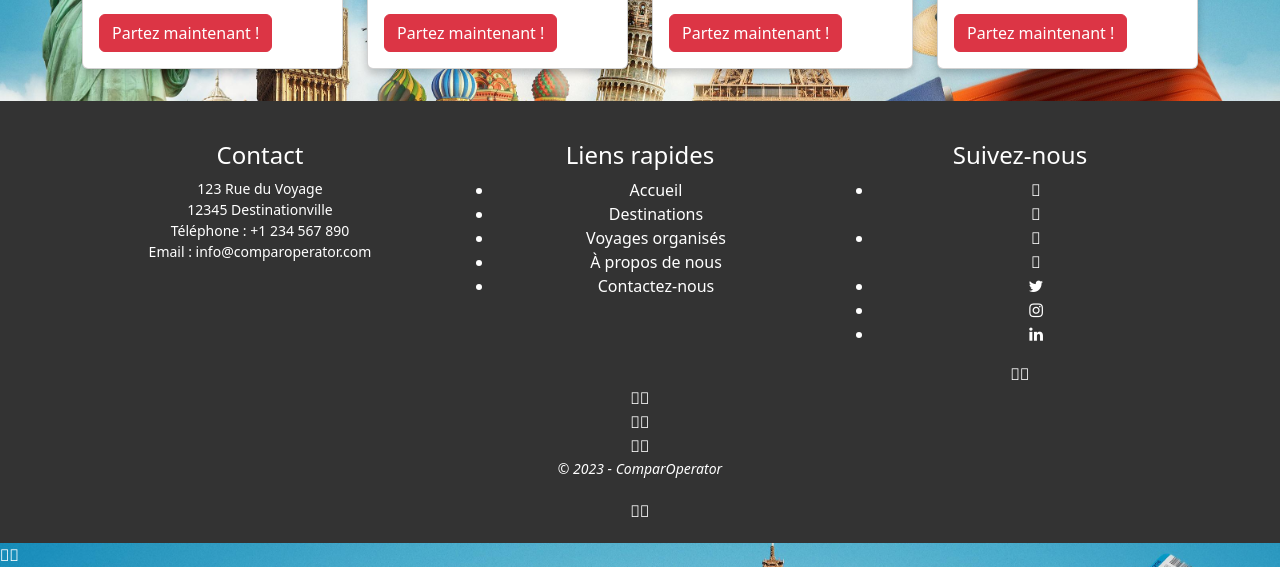
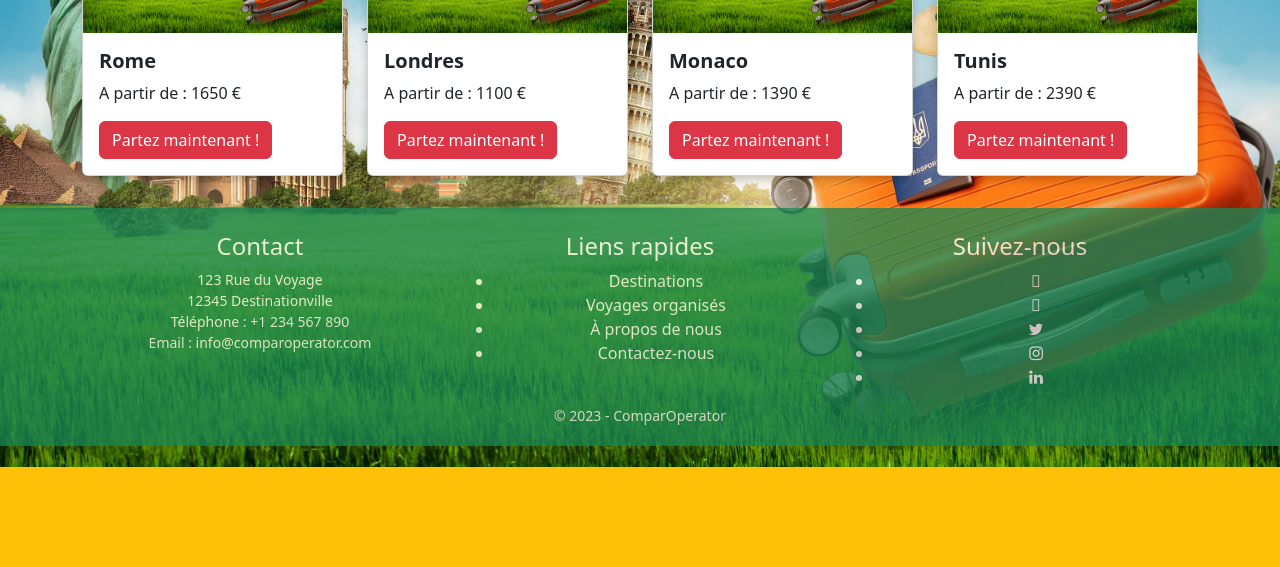
Before and after one commit to lea4203/Projet_ComparOperator, a PHP site: page /Projet_ComparOperator/ in a window 1280 px wide. Shown: the part 333-900 px from the top of the page. After the commit the page ends 800 px from the top, so only its background shows below. Run offline with PHP 8.4, Linux system fonts and the light colour scheme; data comes from the database, SQL or seed files in the repository; some libraries are stand-ins or nearby versions.

Commit message:
Maj Index

```diff
--- a/css/style.css
+++ b/css/style.css
@@ -17,7 +17,7 @@
 }
 
 footer {
-    background-color: #333;
+    background-color: rgba(75, 75, 75, 0.75);
     color: #fff;
     padding: 20px 0;
     text-align: center;
--- a/footer.php
+++ b/footer.php
@@ -1,5 +1,4 @@
-<footer>
-    <div class="container">
+<div class="container pt-1">
         <div class="row">
             <div class="col-md-4">
                 <h4>Contact</h4>
@@ -11,7 +10,6 @@
             <div class="col-md-4">
                 <h4>Liens rapides</h4>
                 <ul>
-                    <li><a href="#">Accueil</a></li>
                     <li><a href="#">Destinations</a></li>
                     <li><a href="#">Voyages organisés</a></li>
                     <li><a href="#">À propos de nous</a></li>
@@ -21,8 +19,8 @@
             <div class="col-md-4">
                 <h4>Suivez-nous</h4>
                 <ul class="social-icons">
-                <li><a href="#"><i class="fa-brands fa-facebook-f" style="color: #ffffff;"></a></li>
-                <li><a href="#"><i class="fab fa-facebook-f"></a></li>
+                <li><a href="#"><i class="fa-brands fa-facebook-f" style="color: #ffffff;"></i></a></li>
+                <li><a href="#"><i class="fab fa-facebook-f"></i></a></li>
                     <li><a href="#"><i class="fa fa-twitter"></i></a></li>
                     <li><a href="#"><i class="fa fa-instagram"></i></a></li>
                     <li><a href="#"><i class="fa fa-linkedin"></i></a></li>
@@ -37,4 +35,3 @@
             </div>
         </div>
     </div>
-</footer>
--- a/index.php
+++ b/index.php
@@ -25,7 +25,8 @@
     </header>
 
     <main>
-        <div class="col-12 bg-secondary pt-5 pb-3"></div>
+        <div class="col-s12 bg-secondary pt-5 pb-3"></div>
+        <div class="col-12 bg-success text-white pt-3 pb-3 text-center opacity-75"><h1 class="display-4">Découvrez toutes nos destinations !</h1></div>
         <div class="container pt-5 pb-3">
             <div class="row">
                 <?php
@@ -37,7 +38,10 @@
                     echo '<h5 class="card-title"><b>' . $destination['location'] . '</b></h5>';
                     echo '<p class="card-text">A partir de : ' . $destination['price'] . ' €</p>';
                     // echo '<p class="card-text">A partir de ...</p>';
-                    echo '<a href="#" class="btn btn-danger">Partez maintenant !</a>';
+                    echo '<form method="POST" action="destination.php">';
+                    echo '<input type="hidden" name="destination_id" value="' . $destination['id'] . '">';
+                    echo '<button type="submit" class="btn btn-danger">Partez maintenant !</button>';
+                    echo '</form>';
                     echo '</div>';
                     echo '</div>';
                     echo '</div>';
@@ -52,7 +56,7 @@
         <script src="js/scripts.js"></script>
     </main>
 
-    <footer id="contact">
+    <footer class="bg-success opacity-75" id="contact">
         <?php include('footer.php'); ?>
     </footer>
 </body>
```
Also changed, not shown: tours_operateurs.php (added, +10 -0 lines).
